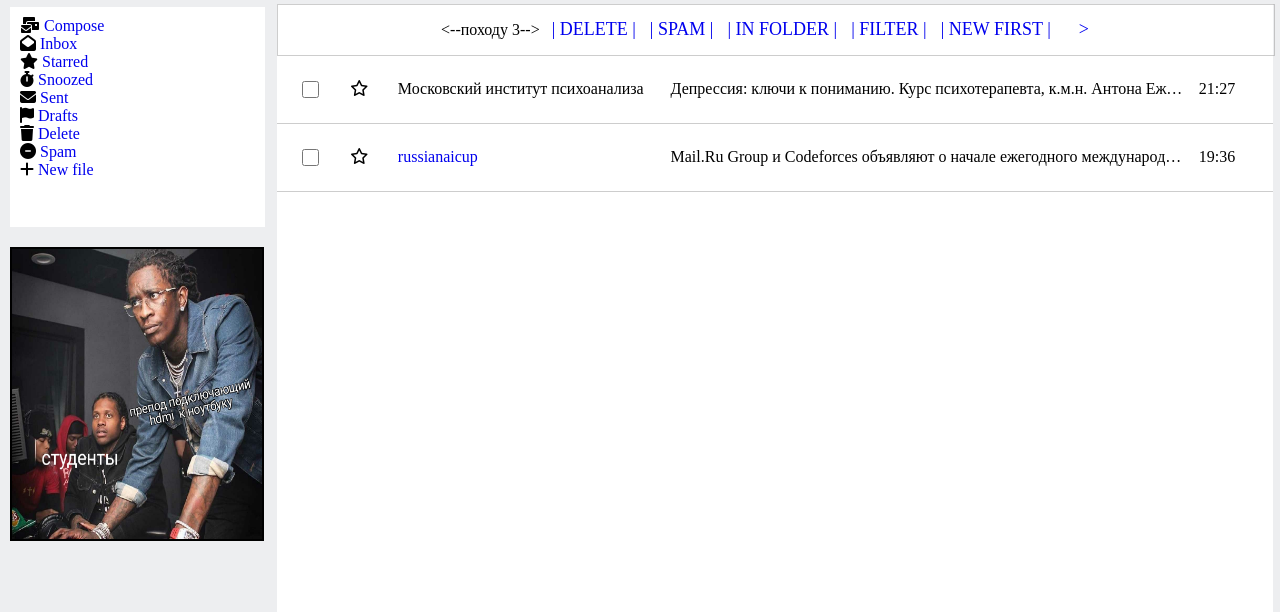
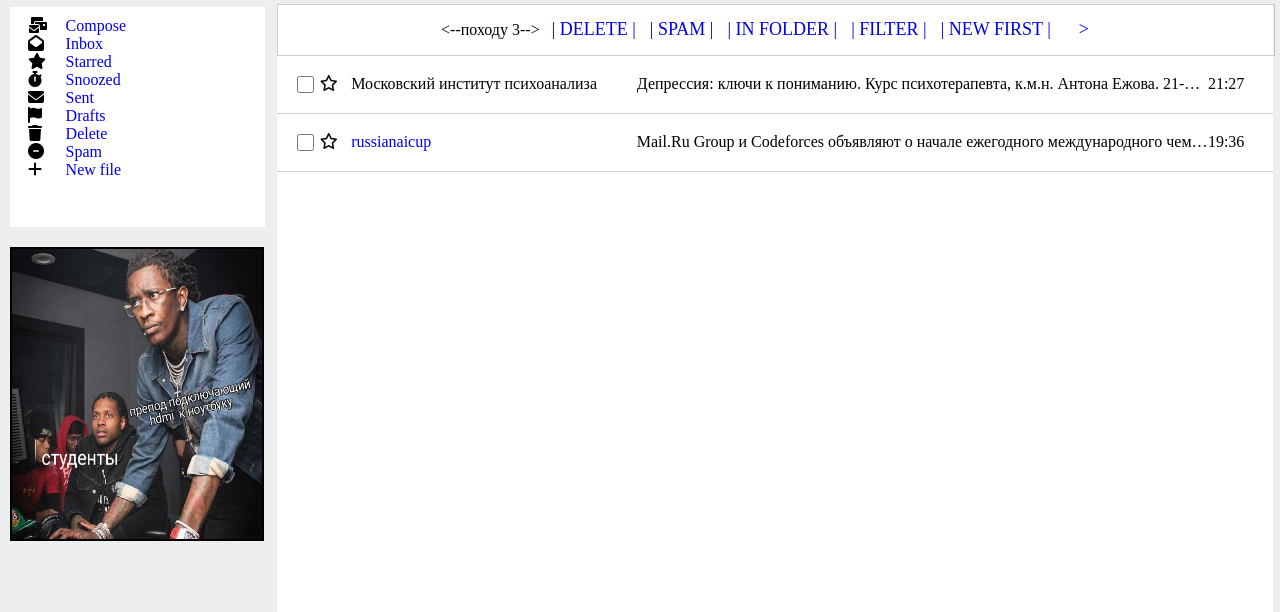
Before and after one commit to Kanat-hub/mid-project-2-web-, a plain HTML site: page index.html in a window 1280 px wide. Shown: the part 188-800 px from the top of the page. Drawn offline with nearby package versions, Linux system fonts and the light colour scheme; files whose address does not match are found by name; a web font is replaced by a local one.

Commit message:
Update style.css

```diff
--- a/style.css
+++ b/style.css
@@ -250,7 +250,6 @@ button:before{
 
 .mails td {
     font-size: 1em;
-    padding: 5px;
     overflow: hidden;
     white-space: nowrap;
     text-overflow: ellipsis;
@@ -258,16 +257,16 @@ button:before{
 }
 
 .mails .columnA {
-    max-width: 30px;
+    max-width: 1.5rem;
 }
 
 .mails .columnB {
-    max-width: 150px;
+    max-width: 10rem;
     text-align: left;
 }
 
 .mails .columnC {
-    max-width: 300px;
+    max-width: 20rem;
 }
 
 .mails .columnD {
@@ -283,6 +282,21 @@ button:before{
 .columnA .checkbox{
     width:17px;
     height:17px;
+}
+.far {
+  width: 1.1rem;
+  height: 1.1rem;
+}
+.fas {
+  width: 1.1rem;
+  height: 1.1rem;
+  margin-left: .5rem;
+}
+.menu a{
+    background-color: white;
+    display: inline;
+    font-family: 'Baskervville', serif;
+    margin: 1rem;
 }
  #okno {
   background: #F9F0DA;
```
